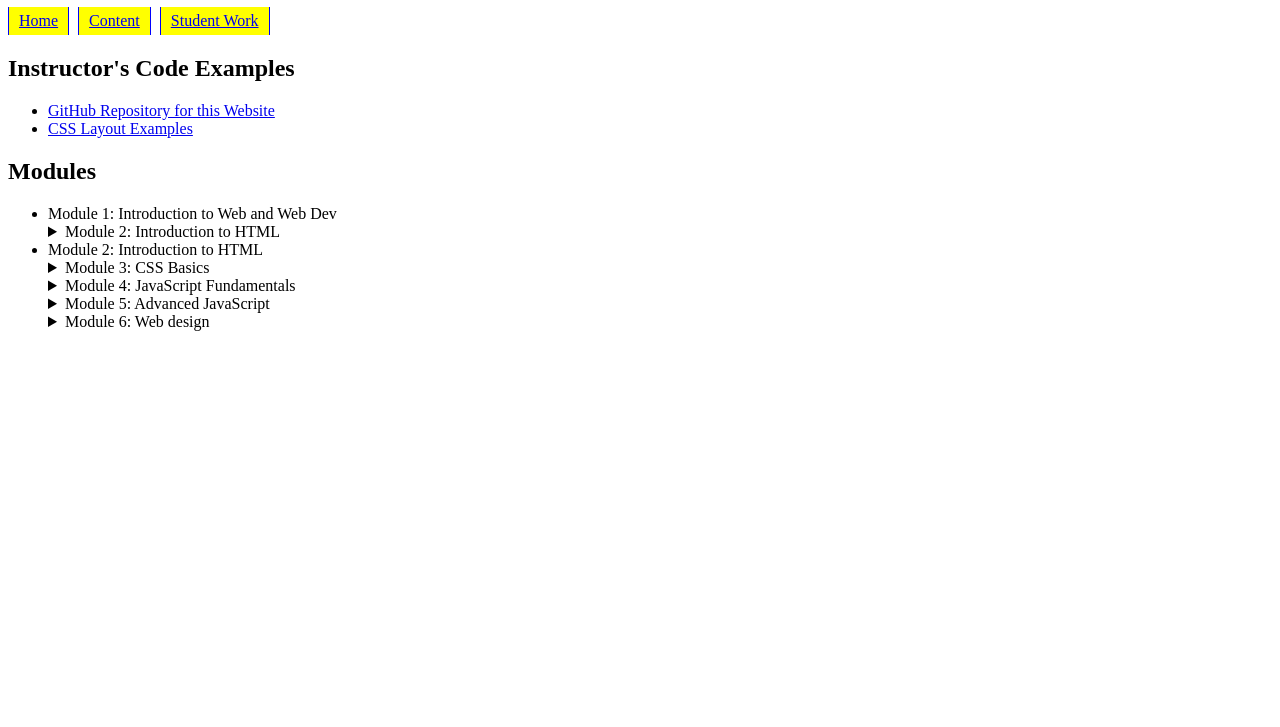
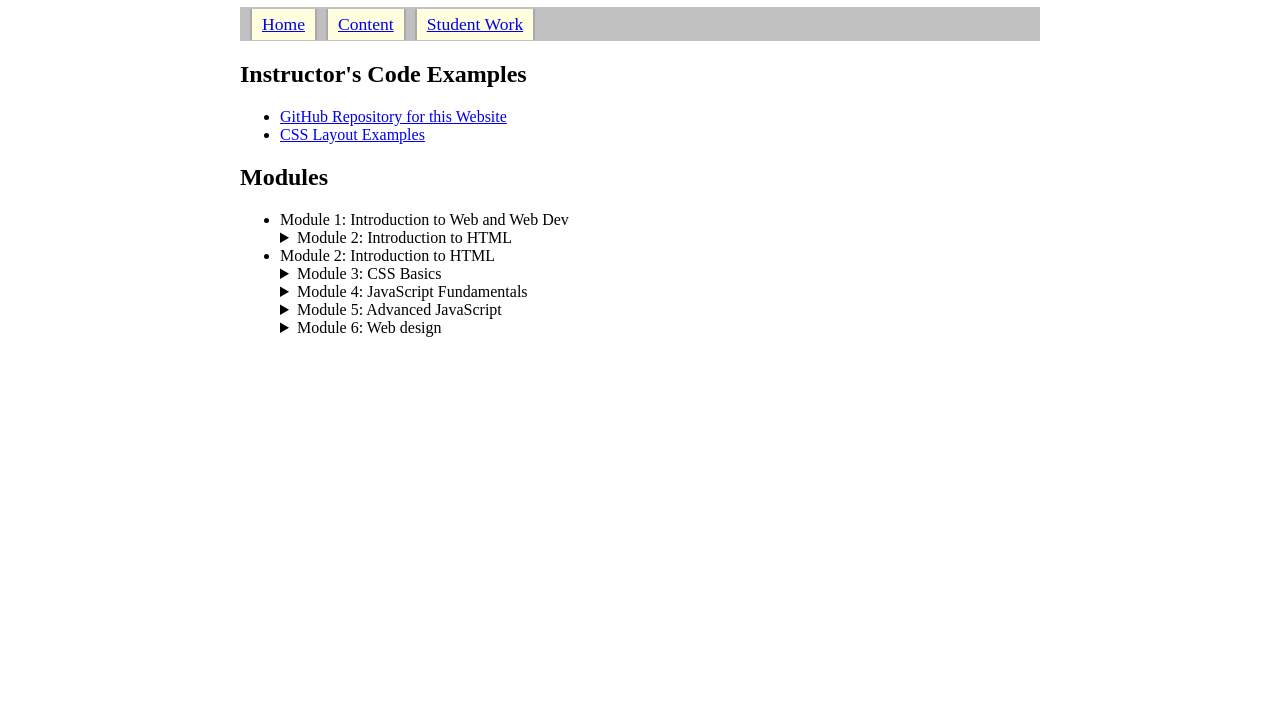
Before and after one commit to jgzheng/IT3203, a plain HTML site: page content.html in a window 1280 px wide. Shown: the part 73-800 px from the top of the page. Drawn offline with Linux system fonts and the light colour scheme.

Commit message:
layout update

```diff
--- a/content.html
+++ b/content.html
@@ -7,6 +7,7 @@
     <link rel="stylesheet" href="style-a.css">
 </head>
 <body>
+    <main>
     <h1>KSU IT 3203 Introduction to Web Development</h1>
 <nav>
     <a href="index.html">Home</a>
@@ -66,5 +67,5 @@
             </ul>
         </details>
     </ul>
-</body>
+</main></body>
 </html>
--- a/style-a.css
+++ b/style-a.css
@@ -5,14 +5,21 @@ main
     max-width: 800px;
 }
 
+nav
+{
+    background-color: silver;
+    padding: 2px 0 1px 10px;
+}
+
 .nav, nav a
 {
     display: inline-block;
     padding: 5px 10px 5px 10px;
-    background-color: yellow;
-    border-left: 1px solid blue ;
-    border-right: 1px solid blue;
-    margin-right: 5px
+    background-color: lightyellow;
+    border-left: 2px solid darkgray ;
+    border-right: 2px solid darkgray;
+    margin-right: 5px;
+    font-size: 1.1em;
 }
 
 .nav:hover, nav a:hover
```
Also changed, not shown: student-work.html (+2 -1 lines).
